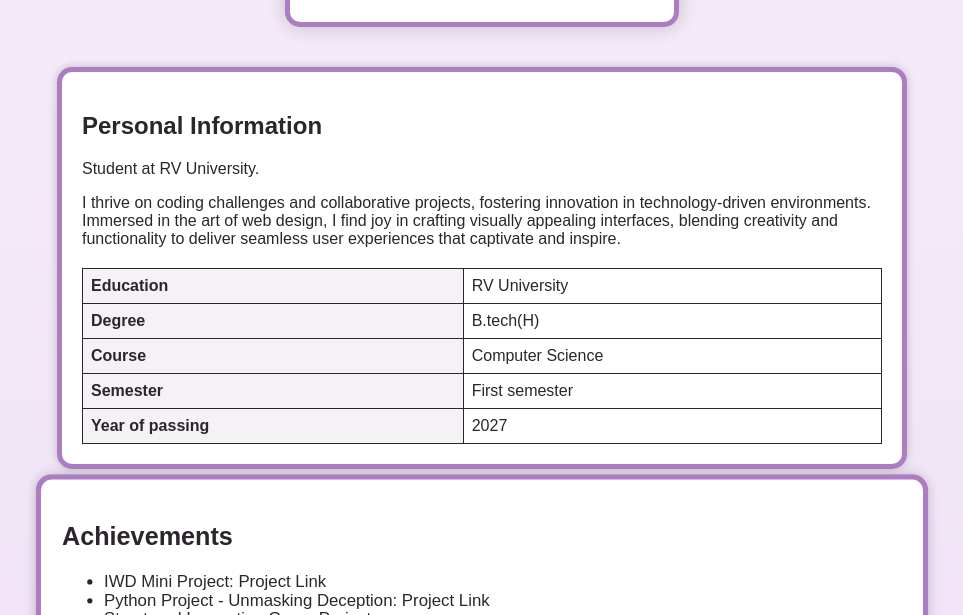
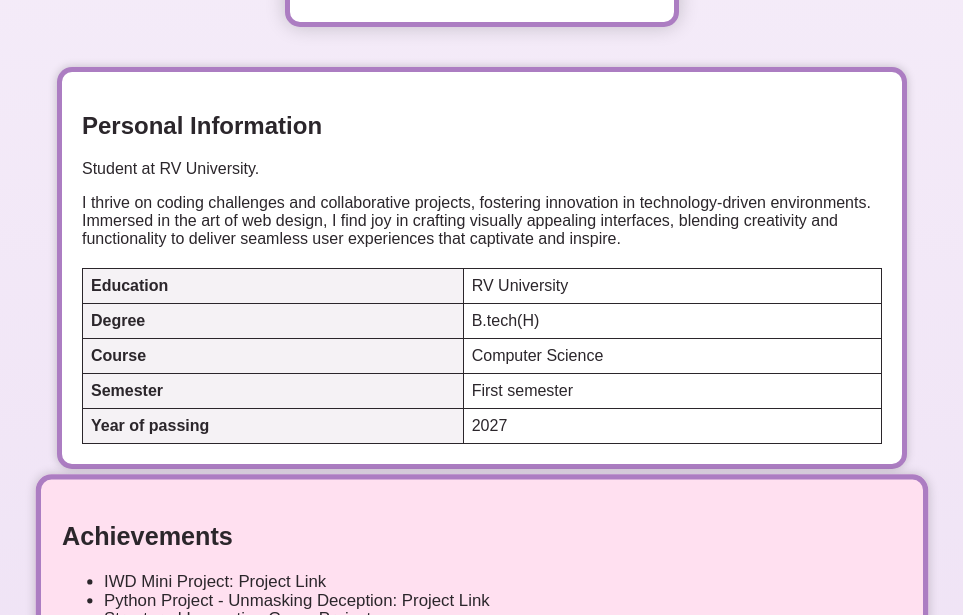
Before and after one commit to shreyamn/resume, a plain HTML site: page index.html in a window 1280 px wide. In both pictures the pointer is over the element 640 px from the left and 757 px from the top of the page. Shown: the part 185-800 px from the top of the page, without its empty margins (158-1121 px from the left). Drawn offline with Linux system fonts and the light colour scheme.

Commit message:
Add files via upload

```diff
--- a/index.html
+++ b/index.html
@@ -105,6 +105,10 @@
       transition: transform 0.2s ease-in-out;
       z-index: 1;
     }
+    .resume-section:hover {
+  background-color: #ffe0f0;
+  transition: background-color 0.3s;
+}
 
     footer {
       background-color: #fff;
```
